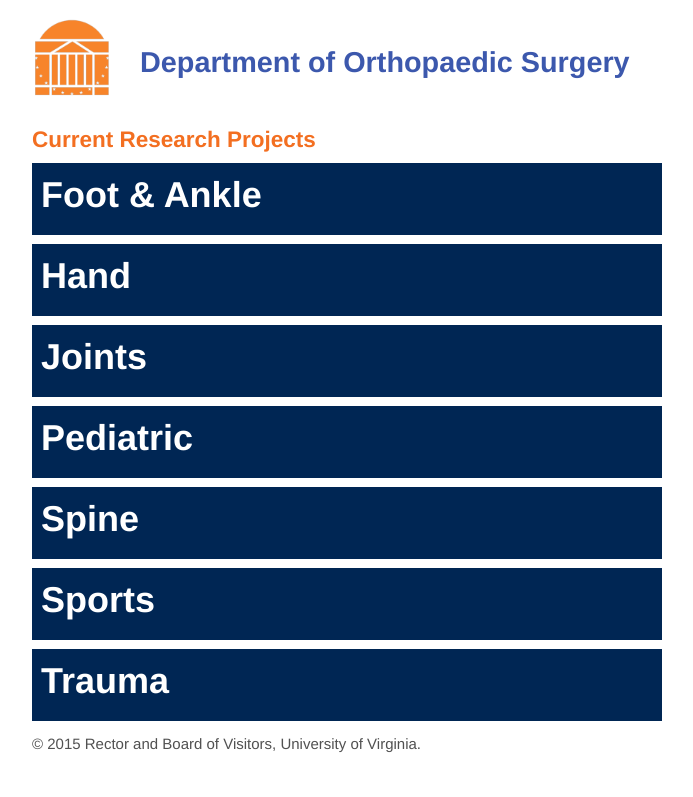
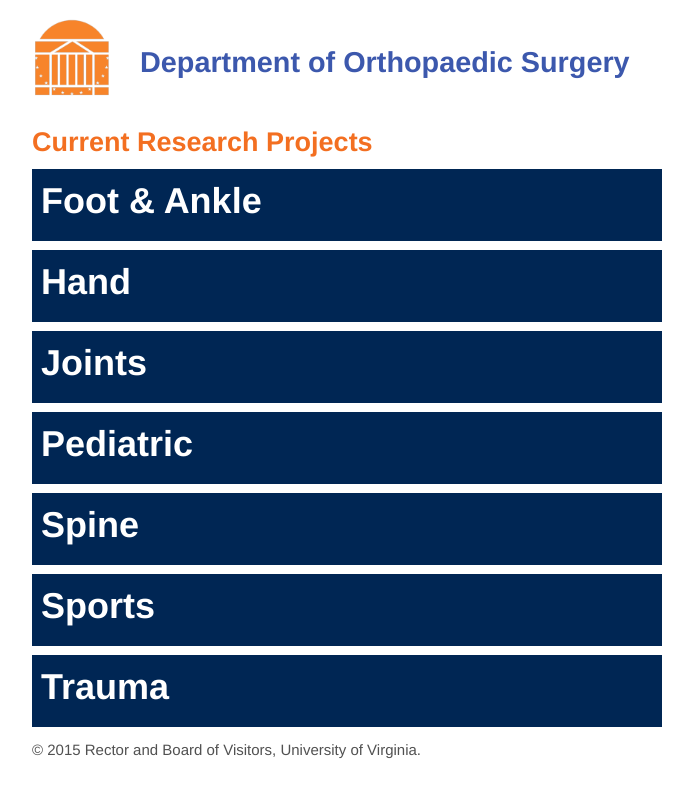
Before and after one commit to Orthotest/Orthotest.github.io, a Jekyll site: the page built from index.html, in a window 1280 px wide. Shown: the top 797 px of the page, without its empty margins (293-986 px from the left). Built offline with Jekyll 4.4.1, drawn with Linux system fonts in a browser that asks for light colours; the list of posts is cut into pages by our own code.

Commit message:
Be more specific with CSS

```diff
--- a/_layouts/default.html
+++ b/_layouts/default.html
@@ -16,7 +16,7 @@
       </header>
 
       <main>
-        <h3>{{ site.tagline }}</h3>
+        <h3 class="tagline">{{ site.tagline }}</h3>
         {{ content }}
       </main>
 
--- a/_sass/_research.scss
+++ b/_sass/_research.scss
@@ -35,7 +35,7 @@
   margin-top: .5em;
 }
 
-main h3 {
+.tagline {
   color: #F36F21;
 }
 
@@ -54,6 +54,10 @@
   .masthead-title {
     font-size: 1.6rem;
   }
+
+  .tagline {
+    font-size: 1.5rem;
+  }
 }
 
 @media (min-width: 654px) {
```
